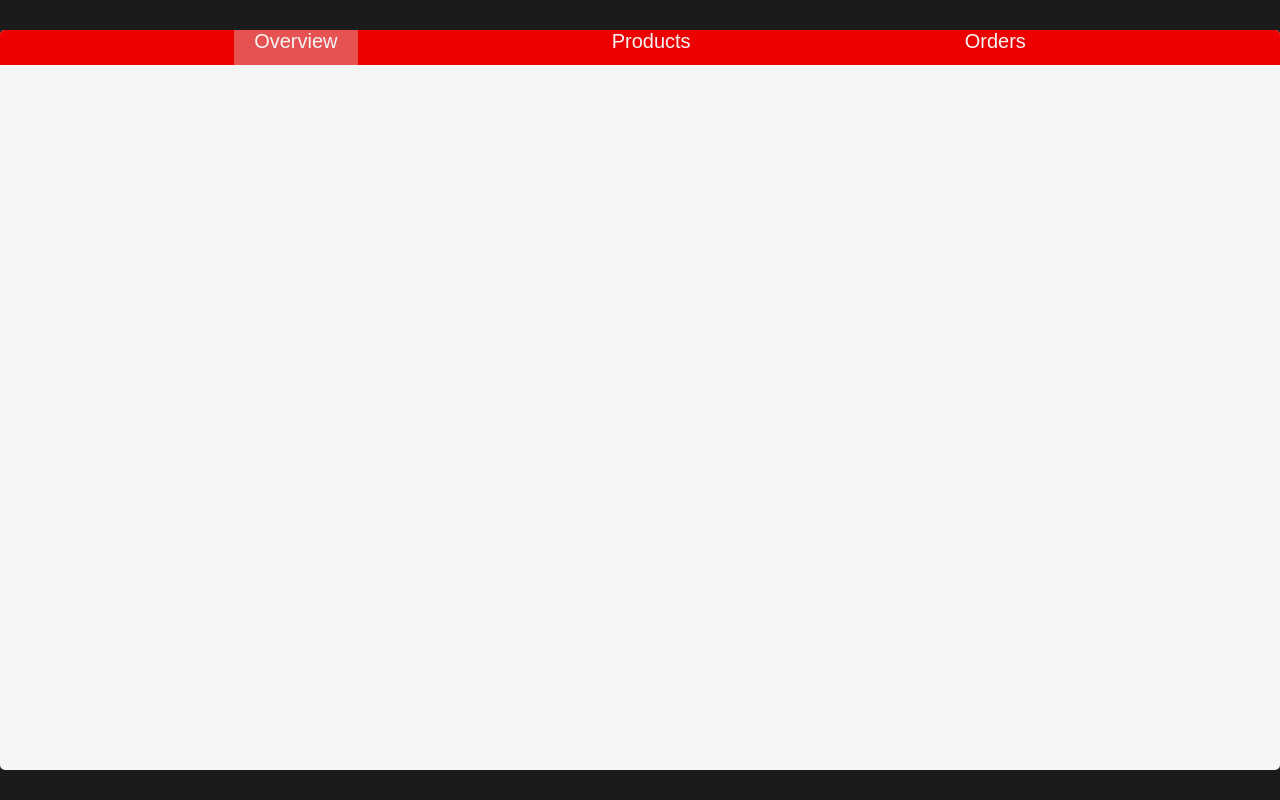
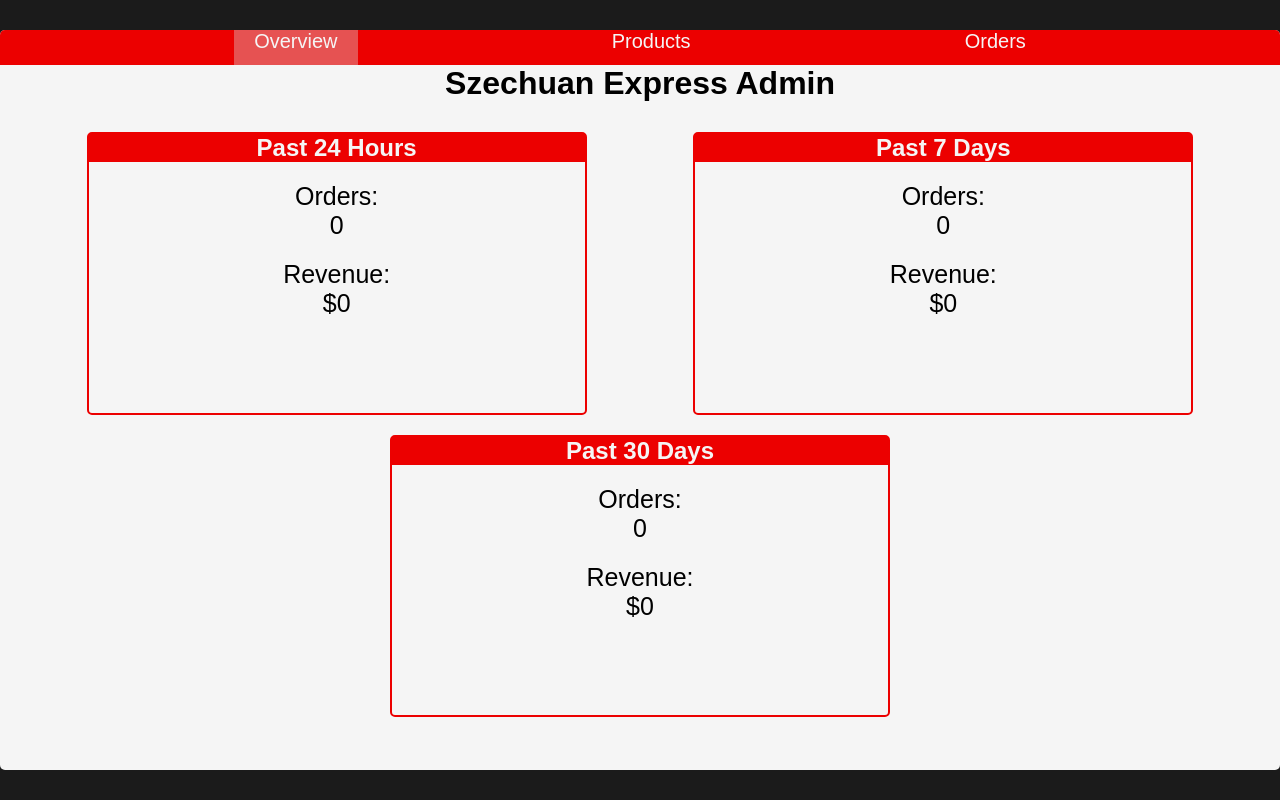
Before and after one commit to kel243/shopping-cart, a Node server app: page /admin in a window 1280 px wide. Run offline with Node 20, Linux system fonts and the light colour scheme; the visitor is signed in with stand-in values (Sample User, id 1); data that the repository does not hold is empty; some libraries are stand-ins or nearby versions; some web fonts are replaced.

Commit message:
updated admin overview page

```diff
--- a/controllers/viewsController.js
+++ b/controllers/viewsController.js
@@ -62,7 +62,59 @@ exports.getLogin = (req, res, next) => {
 };
 
 exports.getAdmin = (req, res, next) => {
-  res.status(200).render("admin");
+  let todayOrdersCount = 0;
+  let todayTotal = 0;
+  let weekOrdersCount = 0;
+  let weekTotal = 0;
+  let monthOrdersCount = 0;
+  let monthTotal = 0;
+  Order.find({ time: { $gt: new Date(Date.now() - 24 * 60 * 60 * 1000) } })
+    .then((orders) => {
+      todayOrdersCount = orders.length;
+      todayTotal = orders.reduce((acc, curr) => {
+        return acc + curr.total;
+      }, 0);
+
+      Order.find({
+        time: { $gt: new Date(Date.now() - 24 * 60 * 60 * 1000 * 7) },
+      })
+        .then((orders) => {
+          weekOrdersCount = orders.length;
+          weekTotal = orders.reduce((acc, curr) => {
+            return acc + curr.total;
+          }, 0);
+
+          Order.find({
+            time: { $gt: new Date(Date.now() - 24 * 60 * 60 * 1000 * 7 * 30) },
+          })
+            .then((orders) => {
+              monthOrdersCount = orders.length;
+              monthTotal = orders.reduce((acc, curr) => {
+                return acc + curr.total;
+              }, 0);
+              res.status(200).render("admin", {
+                todayOrdersCount,
+                todayTotal,
+                weekOrdersCount,
+                weekTotal,
+                monthOrdersCount,
+                monthTotal,
+              });
+            })
+            .catch((err) => {
+              console.log(err);
+              res.status(404).render("error");
+            });
+        })
+        .catch((err) => {
+          console.log(err);
+          res.status(404).render("error");
+        });
+    })
+    .catch((err) => {
+      console.log(err);
+      res.status(404).render("error");
+    });
 };
 
 exports.getAdminProducts = (req, res, next) => {
--- a/static/scss/admin.scss
+++ b/static/scss/admin.scss
@@ -289,6 +289,49 @@ body {
       }
     }
   }
+
+  &-overview {
+    &-main {
+      height: calc(100% - 45px);
+      width: 100%;
+      overflow: auto;
+    }
+
+    &-subheading {
+      background-color: #ec0000;
+      color: rgb(245, 245, 245);
+    }
+
+    &-container {
+      margin-top: 30px;
+      display: flex;
+      flex-wrap: wrap;
+      width: 100%;
+      height: calc(100% - 90px);
+      justify-content: space-evenly;
+    }
+
+    &-box {
+      width: 100%;
+      max-width: 500px;
+      padding-bottom: 10px;
+      border: 2px solid #ec0000;
+      border-radius: 5px;
+      margin: 0 20px 20px 20px;
+
+      @media only screen and (max-width: 1050px) {
+        margin: 0 0 20px 0;
+      }
+    }
+
+    &-text {
+      font-size: 25px;
+
+      &-header {
+        margin-top: 20px;
+      }
+    }
+  }
 }
 
 #total {
--- a/views/admin.pug
+++ b/views/admin.pug
@@ -17,3 +17,24 @@ html(lang='en')
                         a.admin-nav-link.admin-nav-link-active(href="/admin") Overview
                         a.admin-nav-link(href="/admin/products") Products
                         a.admin-nav-link(href="/admin/orders") Orders
+                .admin-overview-main
+                    h1.admin-overview-heading Szechuan Express Admin
+                    .admin-overview-container
+                        .admin-overview-box
+                            h2.admin-overview-subheading Past 24 Hours
+                            p.admin-overview-text.admin-overview-text-header Orders:
+                            p.admin-overview-text= todayOrdersCount
+                            p.admin-overview-text.admin-overview-text-header Revenue:
+                            p.admin-overview-text= `$${todayTotal}`
+                        .admin-overview-box
+                            h2.admin-overview-subheading Past 7 Days
+                            p.admin-overview-text.admin-overview-text-header Orders:
+                            p.admin-overview-text= weekOrdersCount
+                            p.admin-overview-text.admin-overview-text-header Revenue:
+                            p.admin-overview-text= `$${weekTotal}`
+                        .admin-overview-box
+                            h2.admin-overview-subheading Past 30 Days
+                            p.admin-overview-text.admin-overview-text-header Orders:
+                            p.admin-overview-text= monthOrdersCount
+                            p.admin-overview-text.admin-overview-text-header Revenue:
+                            p.admin-overview-text= `$${monthTotal}`
```
Also changed, not shown: static/css/admin.min.css.
